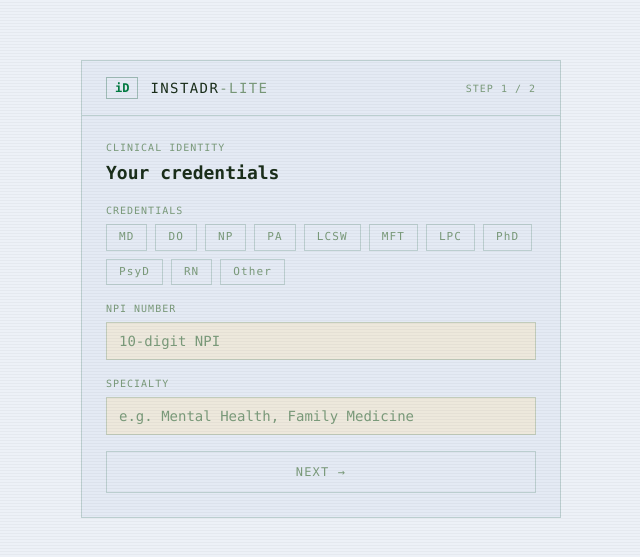
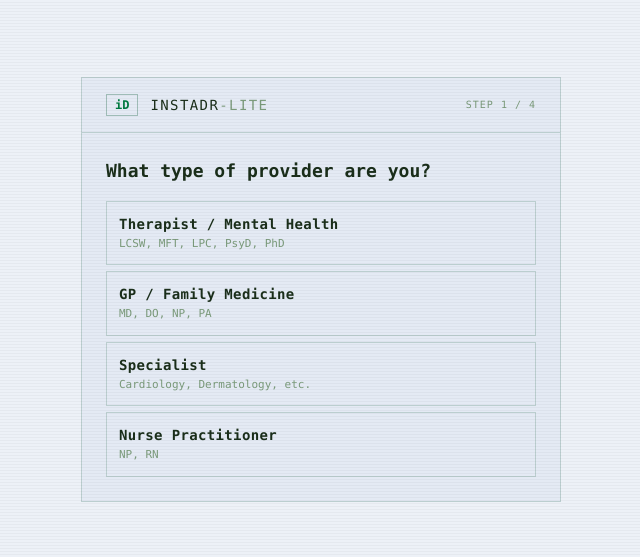
Before and after one commit to InstaDR-Lite/instadrlite-web, a Next.js app: page /onboarding in a window 1280 px wide. Shown: the part 111-668 px from the top of the page, without its empty margins (319-959 px from the left). Built offline with nearby package versions, Linux system fonts and the light colour scheme.

Commit message:
feat: onboarding step 0 + step 3
- Step 0: provider type selection (therapist/GP/specialist/NP)
- Credentials ordered by provider type
- Step 3: payment mode selection (BYOS/managed/later)
- 4-step onboarding flow complete
- NPI label updated with billing context

```diff
--- a/app/onboarding/page.tsx
+++ b/app/onboarding/page.tsx
@@ -5,20 +5,32 @@
 
 const US_STATES = ['AL','AK','AZ','AR','CA','CO','CT','DE','FL','GA','HI','ID','IL','IN','IA','KS','KY','LA','ME','MD','MA','MI','MN','MS','MO','MT','NE','NV','NH','NJ','NM','NY','NC','ND','OH','OK','OR','PA','RI','SC','SD','TN','TX','UT','VT','VA','WA','WV','WI','WY'];
 
-const CREDENTIALS = ['MD','DO','NP','PA','LCSW','MFT','LPC','PhD','PsyD','RN','Other'];
+const ALL_CREDENTIALS = ['MD', 'DO', 'NP', 'PA', 'LCSW', 'MFT', 'LPC', 'PhD', 'PsyD', 'RN', 'Other'];
+
+const CREDENTIALS_BY_TYPE: Record<string, string[]> = {
+  therapist:  ['LCSW', 'MFT', 'LPC', 'PsyD', 'PhD', 'MD', 'DO', 'RN', 'Other'],
+  gp:         ['MD', 'DO', 'NP', 'PA', 'Other'],
+  specialist: ['MD', 'DO', 'NP', 'PA', 'RN', 'Other'],
+  np:         ['NP', 'RN', 'PA', 'MD', 'DO', 'Other'],
+};
+
 
 export default function OnboardingPage() {
   const router  = useRouter();
-  const [step,    setStep]    = useState(1);
+  const [step,    setStep]    = useState(0);
   const [loading, setLoading] = useState(false);
   const [error,   setError]   = useState<string | null>(null);
   const [form, setForm] = useState({
+    providerType:   '',
     credentials:    '',
     npi:            '',
     specialty:      '',
     licensedStates: [] as string[],
-    slug:           ''
+    slug: '',
+    paymentMode:    ''
   });
+
+  const credentials = CREDENTIALS_BY_TYPE[form.providerType] || ALL_CREDENTIALS;
 
   const toggleState = (state: string) => {
     setForm(f => ({
@@ -37,8 +49,13 @@
         method:      'POST',
         headers:     { 'Content-Type': 'application/json' },
         credentials: 'include',
-        body:        JSON.stringify(form)
+        body:
+          JSON.stringify({
+            ...form,
+            onboardingComplete: true,
+          })
       });
+
       const data = await res.json();
       if (!data.success) throw new Error(data.error);
       router.push('/dashboard');
@@ -60,14 +77,52 @@
             <span className="text-sm tracking-widest uppercase text-[#1A2E1A]">InstaDR<span className="text-[#7A9A7A]">-Lite</span></span>
           </div>
           <span className="text-[10px] text-[#7A9A7A] tracking-widest uppercase">
-            step {step} / 2
+            step {step + 1} / 4
           </span>
         </div>
 
-        <div className="p-6 flex flex-col gap-4">
+
+        {/* Content */}
+        {step === 0 && (
+          <>
+            <div className="p-6 flex flex-col gap-4">
+              <div>
+                <div className="text-lg font-semibold text-[#1A2E1A]">
+                  What type of provider are you?
+                </div>
+              </div>
+
+              <div className="flex flex-col gap-1.5">
+                {[
+                  { value: 'therapist',   label: 'Therapist / Mental Health',  sub: 'LCSW, MFT, LPC, PsyD, PhD' },
+                  { value: 'gp',          label: 'GP / Family Medicine',       sub: 'MD, DO, NP, PA' },
+                  { value: 'specialist',  label: 'Specialist',                 sub: 'Cardiology, Dermatology, etc.' },
+                  { value: 'np',          label: 'Nurse Practitioner',         sub: 'NP, RN' },
+                ].map(t => (
+                  <button
+                    key={t.value}
+                    onClick={() => {
+                      setForm(f => ({ ...f, providerType: t.value }));
+                      setStep(1);
+                    }}
+                    className="w-full p-3 border border-[rgba(0,80,40,0.18)] text-left hover:border-[#007A40] hover:bg-[rgba(0,122,64,0.05)] transition-all"
+                  >
+                    <div className="text-sm font-semibold text-[#1A2E1A] tracking-wide">
+                      {t.label}
+                    </div>
+                    <div className="text-[11px] text-[#7A9A7A] font-mono mt-0.5">
+                      {t.sub}
+                    </div>
+                  </button>
+                ))}
+              </div>
+            </div>
+          </>
+          )}
 
           {step === 1 && (
             <>
+            <div className="p-6 flex flex-col gap-4">
               <div>
                 <div className="text-[10px] text-[#7A9A7A] tracking-widest uppercase mb-1">
                   Clinical identity
@@ -79,7 +134,7 @@
               <div className="flex flex-col gap-1.5">
                 <label className="text-[10px] tracking-widest uppercase text-[#7A9A7A]">credentials</label>
                 <div className="flex flex-wrap gap-2">
-                  {CREDENTIALS.map(c => (
+                  {credentials.map(c => (
                     <button
                       key={c}
                       onClick={() => setForm(f => ({ ...f, credentials: c }))}
@@ -98,6 +153,9 @@
               {/* NPI */}
               <div className="flex flex-col gap-1.5">
                 <label className="text-[10px] tracking-widest uppercase text-[#7A9A7A]">NPI number</label>
+                <p className="text-[10px] text-[#7A9A7A] font-mono">
+                  Required for superbills and insurance receipts.
+                </p>
                 <input
                   type="text"
                   maxLength={10}
@@ -115,11 +173,16 @@
                   type="text"
                   value={form.specialty}
                   onChange={e => setForm(f => ({ ...f, specialty: e.target.value }))}
-                  placeholder="e.g. Mental Health, Family Medicine"
+                  placeholder="e.g. Mental Health, Family Medicine, Internal Medicine, Cardiology, etc."
                   className="px-3 py-2 bg-[#EDE8DC] border border-[rgba(0,80,40,0.18)] text-sm font-mono text-[#1A2E1A] placeholder:text-[#7A9A7A] focus:outline-none focus:border-[#007A40] transition-all"
                 />
               </div>
 
+              <div className="flex gap-3">
+                <button onClick={() => setStep(0)} className="px-4 py-3 border border-[rgba(0,80,40,0.18)] text-[10px] tracking-widest uppercase text-[#7A9A7A] transition-all">
+
+                  ← back
+                </button>
               <button
                 onClick={() => setStep(2)}
                 disabled={!form.credentials}
@@ -130,12 +193,15 @@
                 }`}
               >
                 next →
-              </button>
+                  </button>
+              </div>
+            </div>
             </>
           )}
 
           {step === 2 && (
-            <>
+          <>
+            <div className="p-6 flex flex-col gap-4">
               <div>
                 <div className="text-[10px] text-[#7A9A7A] tracking-widest uppercase mb-1">
                   licensed states + room link</div>
@@ -188,29 +254,76 @@
                   error: {error}</div>
               )}
 
+              <div className="flex gap-3">
+                <button onClick={() => setStep(1)} className="px-4 py-3 border border-[rgba(0,80,40,0.18)] text-[10px] tracking-widest uppercase text-[#7A9A7A] transition-all">
+                  ← back
+                </button>
+                <button
+                onClick={() => setStep(3)}
+                disabled={!form.credentials}
+                className={`w-full py-3 text-xs tracking-widest uppercase transition-all ${
+                  form.credentials
+                    ? 'border border-[#007A40] text-[#007A40] hover:bg-[#007A40] hover:text-[#e4eaf4]'
+                    : 'border border-[rgba(0,80,40,0.18)] text-[#7A9A7A] cursor-not-allowed'
+                }`}
+              >
+                next →
+              </button>
+              </div>
+            </div>
+            </>
+          )}
+
+          {step === 3 && (
+          <>
+            <div className="p-6 flex flex-col gap-4">
+              <div>
+                <div className="text-[10px] text-[#7A9A7A] tracking-widest uppercase mb-1">// step 3 of 3</div>
+                <div className="text-lg font-semibold text-[#1A2E1A]">How do you accept payments?</div>
+                <p className="text-[11px] text-[#7A9A7A] font-mono mt-1">You can change this anytime in Settings.</p>
+              </div>
+
+              <div className="flex flex-col gap-3">
+                {[
+                  { value: 'byos',    label: 'Bring Your Own Stripe', sub: 'Direct payouts. 0% platform fee.' },
+                  { value: 'managed', label: 'Managed Instant Payouts', sub: 'We handle it. 2% convenience fee.' },
+                  { value: 'later',   label: 'Set up later in Settings', sub: 'Skip for now.' },
+                ].map(o => (
+                  <button
+                    key={o.value}
+                    onClick={() => setForm(f => ({ ...f, paymentMode: o.value }))}
+                    className={`w-full p-3 border text-left transition-all ${
+                      form.paymentMode === o.value
+                        ? 'border-[#007A40] bg-[rgba(0,122,64,0.08)]'
+                        : 'border-[rgba(0,80,40,0.18)] hover:border-[#007A40]'
+                    }`}
+                  >
+                    <div className="text-sm font-semibold text-[#1A2E1A]">{o.label}</div>
+                    <div className="text-[11px] text-[#7A9A7A] font-mono mt-0.5">{o.sub}</div>
+                  </button>
+                ))}
+              </div>
+
               <div className="flex gap-2">
-                <button
-                  onClick={() => setStep(1)}
-                  className="px-4 py-3 border border-[rgba(0,80,40,0.18)] text-[10px] tracking-widest uppercase text-[#7A9A7A] hover:text-[#1A2E1A] transition-all"
-                >
+                <button onClick={() => setStep(2)} className="px-4 py-3 border border-[rgba(0,80,40,0.18)] text-[10px] tracking-widest uppercase text-[#7A9A7A] transition-all">
                   ← back
                 </button>
                 <button
                   onClick={handleComplete}
-                  disabled={loading || form.licensedStates.length === 0}
+                  disabled={!form.paymentMode || loading}
                   className={`flex-1 py-3 text-xs tracking-widest uppercase transition-all ${
-                    !loading && form.licensedStates.length > 0
-                      ? 'border border-[#007A40] text-[#007A40] hover:bg-[#007A40] hover:text-[#e4eaf4]'
+                    form.paymentMode && !loading
+                      ? 'border border-[#007A40] text-[#007A40] hover:bg-[#007A40] hover:text-[#F5F0E8]'
                       : 'border border-[rgba(0,80,40,0.18)] text-[#7A9A7A] cursor-not-allowed'
                   }`}
                 >
                   {loading ? '// saving...' : '[ complete setup ]'}
                 </button>
               </div>
+            </div>
             </>
           )}
         </div>
       </div>
-    </div>
   );
 }
```
